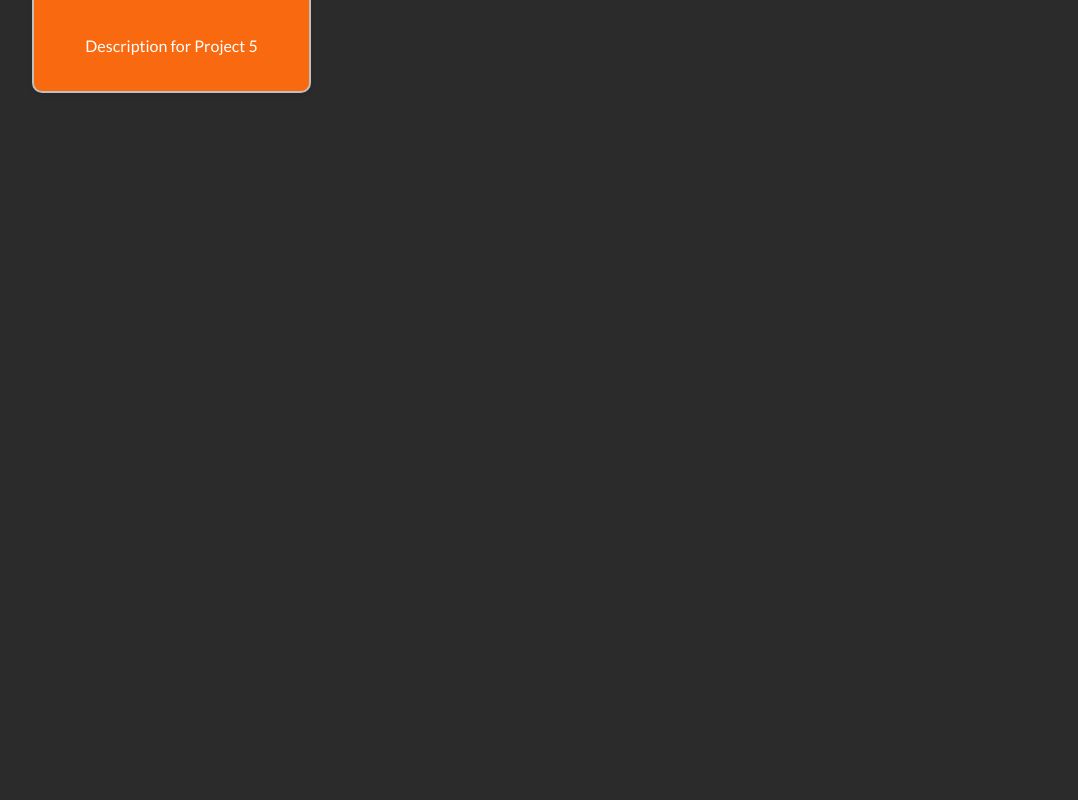
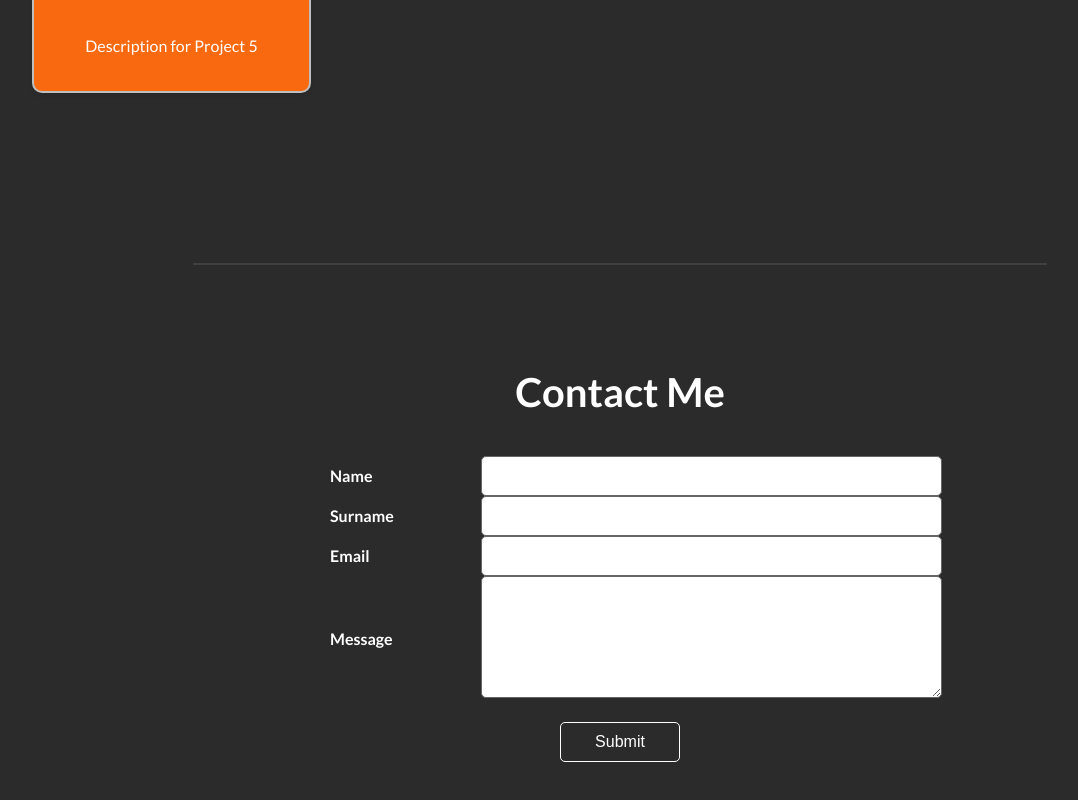
Before and after one commit to Edo404/portfolio, a React (Vite) app: page / in a window 1280 px wide. Shown: the part 1789-2589 px from the top of the page, without its empty margins (20-1098 px from the left). Before the commit the page ends 1964 px from the top, so only its background shows below. Built offline with nearby package versions, Linux system fonts and the light colour scheme.

Commit message:
submit form

```diff
--- a/src/App.jsx
+++ b/src/App.jsx
@@ -4,6 +4,7 @@ import Header from './Header/Header'
 import SectionPicture from './SectionPicture/SectionPicture'
 import SectionProjects from './SectionProjects/SectionProjects'
 import AboutMe from './AboutMe/AboutMe'
+import ContactMe from './ContactMe/ContactMe'
 
 function App() {
   const [count, setCount] = useState(0)
@@ -16,6 +17,8 @@ function App() {
       <AboutMe/>
       <hr/>
       <SectionProjects/>
+      <hr/>
+      <ContactMe/>
     </>
   )
 }
--- /dev/null
+++ b/src/ContactMe/ContactMe.css
@@ -0,0 +1,72 @@
+.contact-me {
+    padding: 50px 20px; /* Padding for the section */
+    text-align: center; /* Center align text */
+    border-radius: 10px; /* Rounded corners */
+    margin: 20px; /* Margin around the section */
+}
+
+.contact-me-title {
+    font-size: 2.5em; /* Title font size */
+    font-family: 'Lato', sans-serif; /* Consistent font-family */
+    margin-bottom: 40px; /* Space below title */
+    color: hsl(0, 0%, 100%); /* Title color */
+}
+
+/* Styling the form like a table */
+.contact-form {
+    display: table;
+    margin: 0 auto;
+    width: 100%;
+    max-width: 600px; /* Max width for larger screens */
+}
+
+.form-group {
+    display: table-row;
+    margin-bottom: 15px; /* Space between form rows */
+}
+
+.form-group label {
+    vertical-align: middle;
+    display: table-cell;
+    padding: 10px;
+    text-align: left; /* Align labels to the left */
+    font-weight: bold;
+    font-family: 'Lato', sans-serif;
+    color: hsl(0, 0%, 100%);
+}
+
+.form-group input, .form-group textarea {
+    display: table-cell;
+    width: 100%;
+    padding: 10px;
+    font-size: 1em;
+    border-radius: 5px;
+    border: 1px solid hsl(0, 0%, 40%); /* Border around inputs */
+}
+
+textarea {
+    resize: vertical; /* Allow textarea to be resized vertically */
+    height: 100px; /* Initial height */
+    width: 100%;
+}
+
+.submit-button {
+    background-color: hsl(0, 0%, 17%);
+    color: hsl(0, 0%, 100%);
+    border-radius: 5px;
+    font-size: 1em;
+    width: 120px;
+    height: 40px;
+    margin-top: 20px;
+    border: 1px solid;
+    border-color: hsl(0, 0%, 100%);
+
+    /* Center the button */
+    display: block;
+    margin: 20px auto 0 auto; /* Top margin 20px, horizontal auto to center */
+}
+
+.submit-button:hover {
+    background-color: hsl(23, 95%, 32%);
+    transition: 0.4s;
+}
--- /dev/null
+++ b/src/ContactMe/ContactMe.jsx
@@ -0,0 +1,77 @@
+import React, { useState } from 'react';
+import './ContactMe.css'; // Import your CSS file for styling
+
+const ContactMe = () => {
+    const [formData, setFormData] = useState({
+        name: '',
+        surname: '',
+        email: '',
+        message: ''
+    });
+
+    const handleChange = (e) => {
+        setFormData({
+            ...formData,
+            [e.target.name]: e.target.value,
+        });
+    };
+
+    const handleSubmit = (e) => {
+        e.preventDefault();
+        console.log('Form submitted:', formData);
+    };
+
+    return (
+        <section className="contact-me">
+            <h2 className="contact-me-title">Contact Me</h2>
+            <form className="contact-form" onSubmit={handleSubmit}>
+                <div className="form-group">
+                    <label htmlFor="name">Name</label>
+                    <input
+                        type="text"
+                        id="name"
+                        name="name"
+                        value={formData.name}
+                        onChange={handleChange}
+                        required
+                    />
+                </div>
+                <div className="form-group">
+                    <label htmlFor="surname">Surname</label>
+                    <input
+                        type="text"
+                        id="surname"
+                        name="surname"
+                        value={formData.surname}
+                        onChange={handleChange}
+                        required
+                    />
+                </div>
+                <div className="form-group">
+                    <label htmlFor="email">Email</label>
+                    <input
+                        type="email"
+                        id="email"
+                        name="email"
+                        value={formData.email}
+                        onChange={handleChange}
+                        required
+                    />
+                </div>
+                <div className="form-group">
+                    <label htmlFor="message">Message</label>
+                    <textarea
+                        id="message"
+                        name="message"
+                        value={formData.message}
+                        onChange={handleChange}
+                        required
+                    ></textarea>
+                </div>
+            </form>
+            <button type="submit" className="submit-button">Submit</button>
+        </section>
+    );
+};
+
+export default ContactMe;
```
